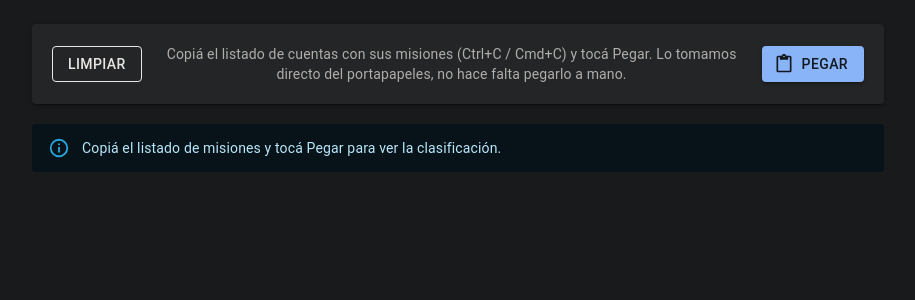
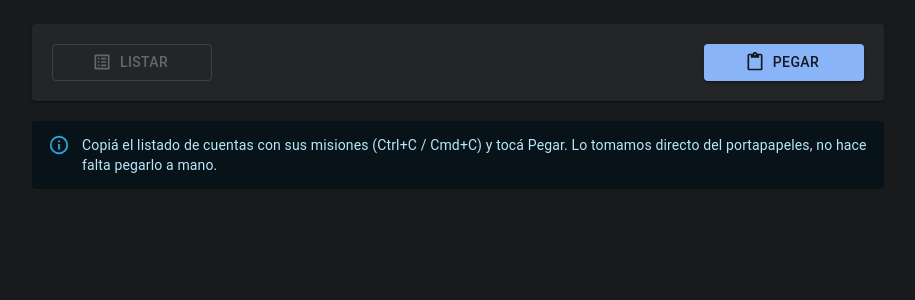
Before and after one commit to SebaGNH/SalvaQuest-vyu, a React (Vite) app: page / in a window 1280 px wide. Shown: the top 300 px of the page, without its empty margins (182-1097 px from the left). Built offline with nearby package versions, Linux system fonts and the light colour scheme.

Commit message:
se agregó botón listar

```diff
--- a/src/components/SalvaQuest/IndividualAccountsSection.tsx
+++ b/src/components/SalvaQuest/IndividualAccountsSection.tsx
@@ -13,7 +13,8 @@ interface IndividualAccountsSectionProps {
   title: string;
   accounts: ParsedAccount[];
   groupedMissionNames?: Set<string>;
-  onHideAccount: (accountName: string) => void;
+  // si no se pasa, no se muestra el botón de ocultar (ej: vista "Listar")
+  onHideAccount?: (accountName: string) => void;
 }
 
 export function IndividualAccountsSection({
@@ -48,6 +49,7 @@ export function IndividualAccountsSection({
                 <Typography variant="subtitle1" fontWeight={600}>
                   {account.name}
                 </Typography>
+                {onHideAccount && (
                   <Tooltip title="Ya la completé, sacarla de la lista" placement="right" arrow>
                     <IconButton
                       size="small"
@@ -57,6 +59,7 @@ export function IndividualAccountsSection({
                       <CloseIcon fontSize="small" />
                     </IconButton>
                   </Tooltip>
+                )}
               </Stack>
 
               <Stack spacing={0.25} sx={{ mt: 0.5 }}>
--- a/src/components/SalvaQuest/QuestActionsPanel.tsx
+++ b/src/components/SalvaQuest/QuestActionsPanel.tsx
@@ -1,72 +1,80 @@
 // R > src/components/SalvaQuest/QuestActionsPanel.tsx
 
+import ArrowBackIcon from '@mui/icons-material/ArrowBack';
 import ContentPasteIcon from '@mui/icons-material/ContentPaste';
-import { Button, Paper, Stack, Typography } from '@mui/material';
+import ListAltIcon from '@mui/icons-material/ListAlt';
+import { Button, Paper, Stack } from '@mui/material';
+import type { SxProps, Theme } from '@mui/material';
+import type { BoardViewMode } from '../../types/mission.types';
 
 interface QuestActionsPanelProps {
+  hasResults: boolean;
+  accountsProcessed: number;
+  isProcessing: boolean;
+  viewMode: BoardViewMode;
   onConfirm: () => void;
   onClear: () => void;
-  isProcessing: boolean;
-  accountsProcessed: number;
+  onToggleViewMode: () => void;
 }
 
-const HINT_TEXT =
-  'Copiá el listado de cuentas con sus misiones (Ctrl+C / Cmd+C) y tocá Pegar. Lo tomamos directo del portapapeles, no hace falta pegarlo a mano.';
+// los cuatro botones comparten ancho para que al alternar no se mueva nada.
+// 160px alcanza de sobra para "Limpiar 999" (el máximo que vamos a ver); en
+// mobile cada uno toma la mitad de la fila para que entren los dos
+const BUTTON_SX: SxProps<Theme> = {
+  width: { xs: 'calc(50% - 8px)', sm: 160 },
+  px: 1,
+  whiteSpace: 'nowrap',
+  flexShrink: 0,
+};
 
 export function QuestActionsPanel({
+  hasResults,
+  accountsProcessed,
+  isProcessing,
+  viewMode,
   onConfirm,
   onClear,
-  isProcessing,
-  accountsProcessed,
+  onToggleViewMode,
 }: QuestActionsPanelProps) {
-  const hasResults = accountsProcessed > 0;
+  const isListView = viewMode === 'allMissions';
 
   return (
     <Paper elevation={2} sx={{ p: { xs: 2, sm: 2.5 } }}>
-      <Stack
-        direction={{ xs: 'column', sm: 'row' }}
-        alignItems="center"
-        spacing={{ xs: 1.5, sm: 2 }}
+      <Stack direction="row" justifyContent="space-between" alignItems="center" spacing={2}>
+        {/* izquierda: Listar <-> Volver (sin cuentas cargadas no hay nada que listar) */}
+        <Button
+          variant="outlined"
+          color="inherit"
+          startIcon={isListView ? <ArrowBackIcon /> : <ListAltIcon />}
+          onClick={onToggleViewMode}
+          disabled={!hasResults || isProcessing}
+          sx={BUTTON_SX}
         >
+          {isListView ? 'Volver' : 'Listar'}
+        </Button>
+
+        {/* derecha: Pegar <-> Limpiar N, mismo lugar y mismo tamaño */}
+        {hasResults ? (
           <Button
             variant="outlined"
             color="inherit"
             onClick={onClear}
-          disabled={isProcessing}
-          sx={{ flexShrink: 0 }}
+            aria-label={`Limpiar, ${accountsProcessed} cuentas analizadas`}
+            sx={BUTTON_SX}
           >
-          Limpiar
+            Limpiar {accountsProcessed}
           </Button>
-
-        {/* el centro alterna: instrucciones cuando no hay nada cargado,
-            resumen de cuentas una vez que procesamos la tanda */}
-        <Stack sx={{ flexGrow: 1, minWidth: 0 }} alignItems="center">
-          {hasResults ? (
-            <Typography variant="body1" color="text.secondary" textAlign="center">
-              <Typography component="span" variant="h6" fontWeight={700} color="text.primary">
-                Salva Quest
-              </Typography>{' '}
-              <Typography component="span" variant="h6" fontWeight={700} color="text.primary">
-                {accountsProcessed}
-              </Typography>{' '}
-              cuentas analizadas
-            </Typography>
         ) : (
-            <Typography variant="body2" color="text.secondary" textAlign="center">
-              {HINT_TEXT}
-            </Typography>
-          )}
-        </Stack>
-
           <Button
             variant="contained"
             startIcon={<ContentPasteIcon />}
             onClick={onConfirm}
             disabled={isProcessing}
-          sx={{ flexShrink: 0 }}
+            sx={BUTTON_SX}
           >
             {isProcessing ? 'Leyendo…' : 'Pegar'}
           </Button>
+        )}
       </Stack>
     </Paper>
   );
--- a/src/components/SalvaQuest/QuestResultsBoard.tsx
+++ b/src/components/SalvaQuest/QuestResultsBoard.tsx
@@ -1,12 +1,16 @@
 // R > src/components/SalvaQuest/QuestResultsBoard.tsx
 
 import { Alert, Stack } from '@mui/material';
-import type { BoardStatus, ClassifiedBoard } from '../../types/mission.types';
+import type { BoardStatus, BoardViewMode, ClassifiedBoard } from '../../types/mission.types';
 import { GroupedMissionsSection } from './GroupedMissionsSection';
 import { IndividualAccountsSection } from './IndividualAccountsSection';
 
+const HINT_TEXT =
+  'Copiá el listado de cuentas con sus misiones (Ctrl+C / Cmd+C) y tocá Pegar. Lo tomamos directo del portapapeles, no hace falta pegarlo a mano.';
+
 interface QuestResultsBoardProps {
   status: BoardStatus;
+  viewMode: BoardViewMode;
   board: ClassifiedBoard | null;
   errorMessage: string | null;
   hiddenMissionNames: Set<string>;
@@ -17,6 +21,7 @@ interface QuestResultsBoardProps {
 
 export function QuestResultsBoard({
   status,
+  viewMode,
   board,
   errorMessage,
   hiddenMissionNames,
@@ -25,11 +30,7 @@ export function QuestResultsBoard({
   onHideAccount,
 }: QuestResultsBoardProps) {
   if (status === 'empty') {
-    return (
-      <Alert severity="info">
-        Copiá el listado de misiones y tocá Pegar para ver la clasificación.
-      </Alert>
-    );
+    return <Alert severity="info">{HINT_TEXT}</Alert>;
   }
 
   if (status === 'error' || !board) {
@@ -52,6 +53,18 @@ export function QuestResultsBoard({
     ...grupalesAlta.map((entry) => entry.missionName),
     ...grupalesMedia.map((entry) => entry.missionName),
   ]);
+
+  // vista "Listar": todas las cuentas con todas sus misiones, sin tocar lo
+  // que se ocultó en la clasificación (al volver sigue todo como estaba)
+  if (viewMode === 'allMissions') {
+    return (
+      <IndividualAccountsSection
+        title="TODAS LAS MISIONES POR CUENTA"
+        accounts={board.allAccounts}
+        groupedMissionNames={groupedMissionNames}
+      />
+    );
+  }
 
   const nothingToShow =
     grupalesAlta.length === 0 &&
```
Lines whose indentation alone changed are shown as unchanged.
